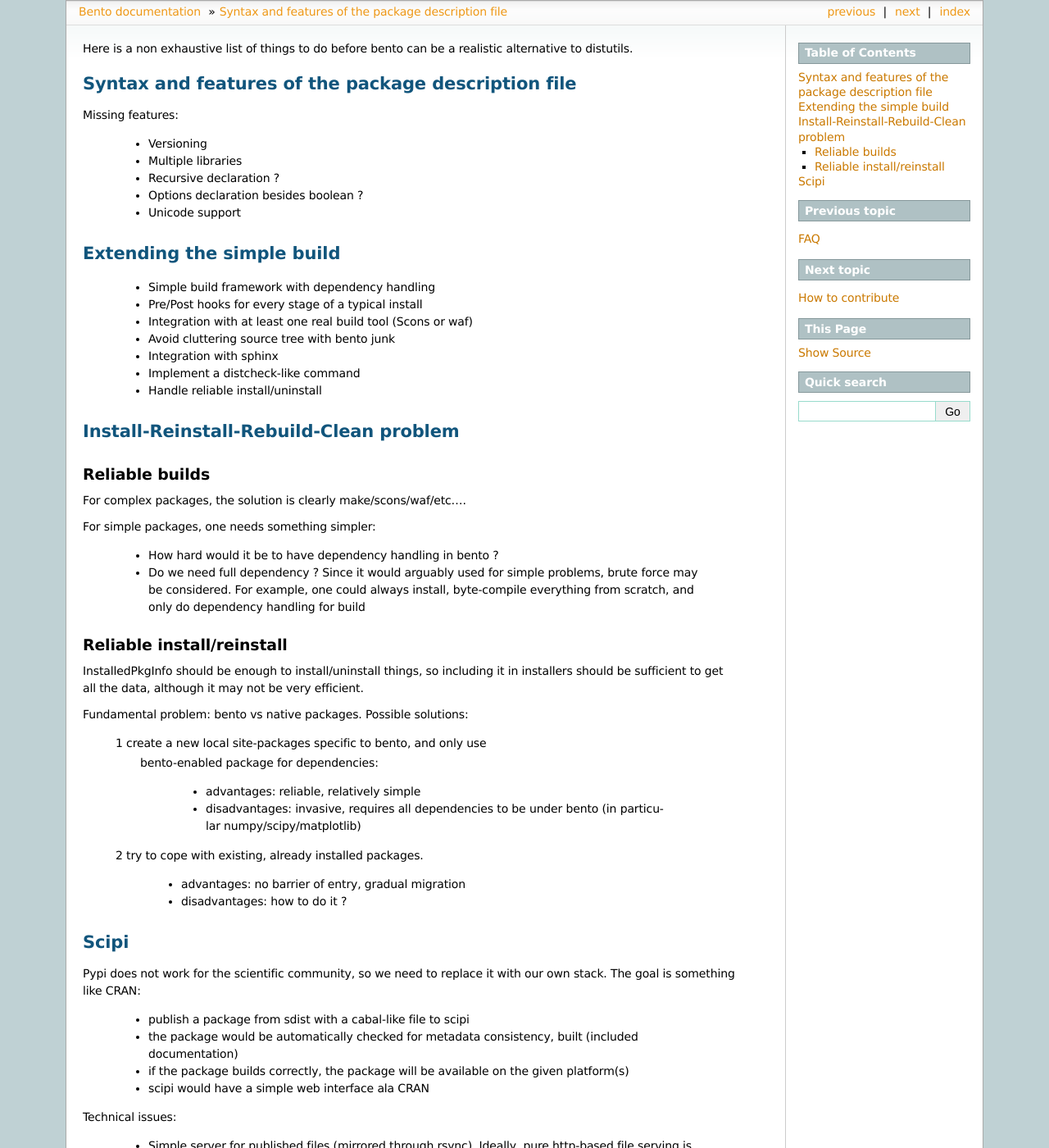
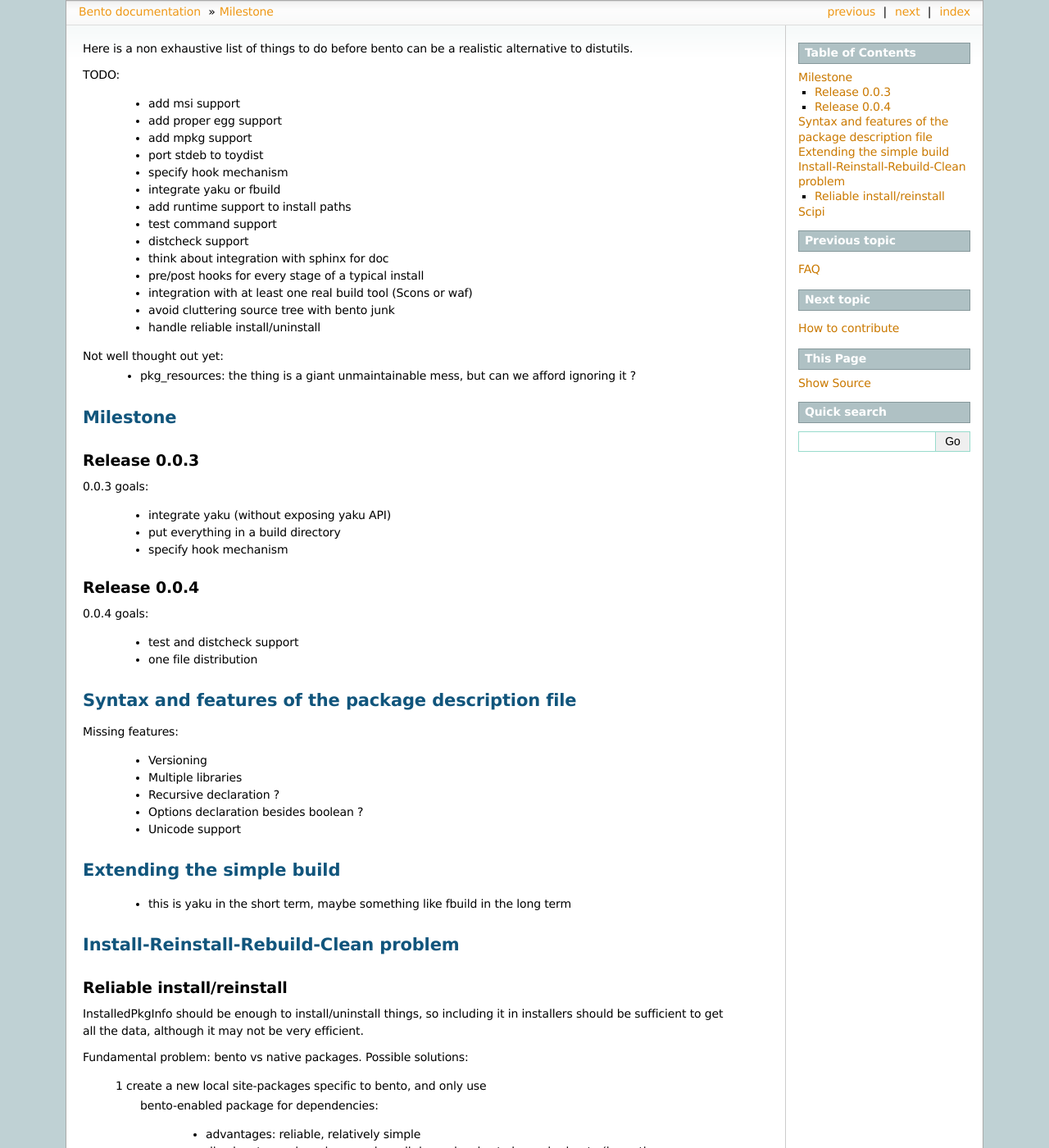
Before and after one commit to cournape/Bento, a Sphinx documentation site: the page built from doc/source/TODO.rst, in a window 1280 px wide and 1400 px high. Shown: the whole window at 82% size. Built offline with Sphinx 7.4.7, drawn with Linux system fonts in a browser that asks for light colours; the version number could not be read and is left out; some of the changed text lies outside the part shown.

Commit message:
DOC: merge and update doc and top TODO.

```diff
--- a/doc/source/TODO.rst
+++ b/doc/source/TODO.rst
@@ -1,5 +1,46 @@
 Here is a non exhaustive list of things to do before bento can be a realistic
 alternative to distutils.
+
+TODO:
+
+    - add msi support
+    - add proper egg support
+    - add mpkg support
+    - port stdeb to toydist
+    - specify hook mechanism
+    - integrate yaku or fbuild
+    - add runtime support to install paths
+    - test command support
+    - distcheck support
+    - think about integration with sphinx for doc
+    - pre/post hooks for every stage of a typical install
+    - integration with at least one real build tool (Scons or waf)
+    - avoid cluttering source tree with bento junk
+    - handle reliable install/uninstall
+
+Not well thought out yet:
+    - pkg_resources: the thing is a giant unmaintainable mess, but can
+      we afford ignoring it ?
+
+Milestone
+=========
+
+Release 0.0.3
+-------------
+
+0.0.3 goals:
+
+    - integrate yaku (without exposing yaku API)
+    - put everything in a build directory
+    - specify hook mechanism
+
+Release 0.0.4
+-------------
+
+0.0.4 goals:
+
+    - test and distcheck support
+    - one file distribution
 
 Syntax and features of the package description file
 ===================================================
@@ -15,29 +56,11 @@
 Extending the simple build
 ==========================
 
-    - Simple build framework with dependency handling
-    - Pre/Post hooks for every stage of a typical install
-    - Integration with at least one real build tool (Scons or waf)
-    - Avoid cluttering source tree with bento junk
-    - Integration with sphinx
-    - Implement a distcheck-like command
-    - Handle reliable install/uninstall
+    - this is yaku in the short term, maybe something like fbuild in the long
+      term
 
 Install-Reinstall-Rebuild-Clean problem
 =======================================
-
-Reliable builds
----------------
-
-For complex packages, the solution is clearly make/scons/waf/etc....
-
-For simple packages, one needs something simpler:
-
-    - How hard would it be to have dependency handling in bento ?
-    - Do we need full dependency ? Since it would arguably used for simple
-      problems, brute force may be considered. For example, one could
-      always install, byte-compile everything from scratch, and only do
-      dependency handling for build
 
 Reliable install/reinstall
 --------------------------
```
Also changed, not shown: 1 other file.
